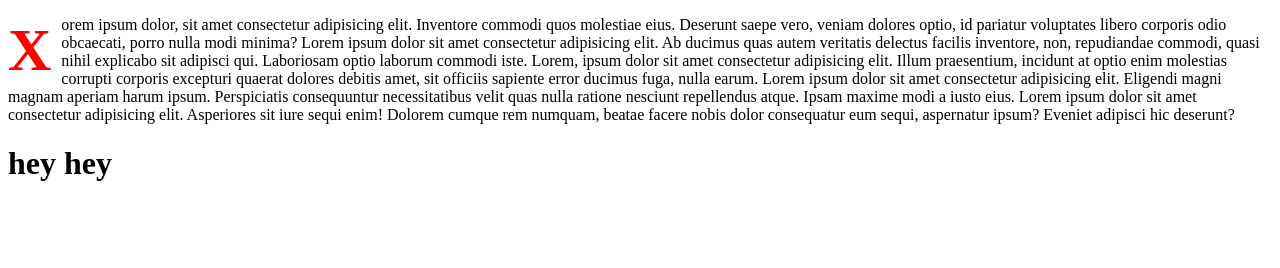
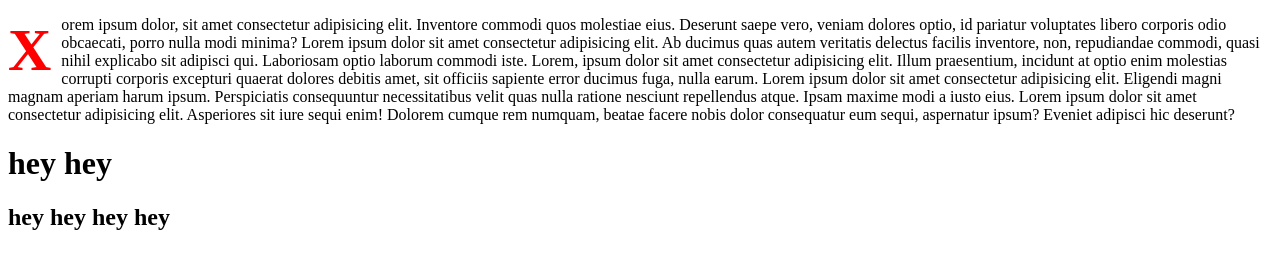
Before and after one commit to jacprez/DI-Bootcamp-April23, a plain HTML site: page day_2/index.html in a window 1280 px wide. Drawn offline with Linux system fonts and the light colour scheme.

Commit message:
new edits

```diff
--- a/day_2/index.html
+++ b/day_2/index.html
@@ -17,5 +17,7 @@
     </p>
 
     <h1>hey hey</h1>
+
+    <h2>hey hey hey hey</h2>
 </body>
 </html>
```
